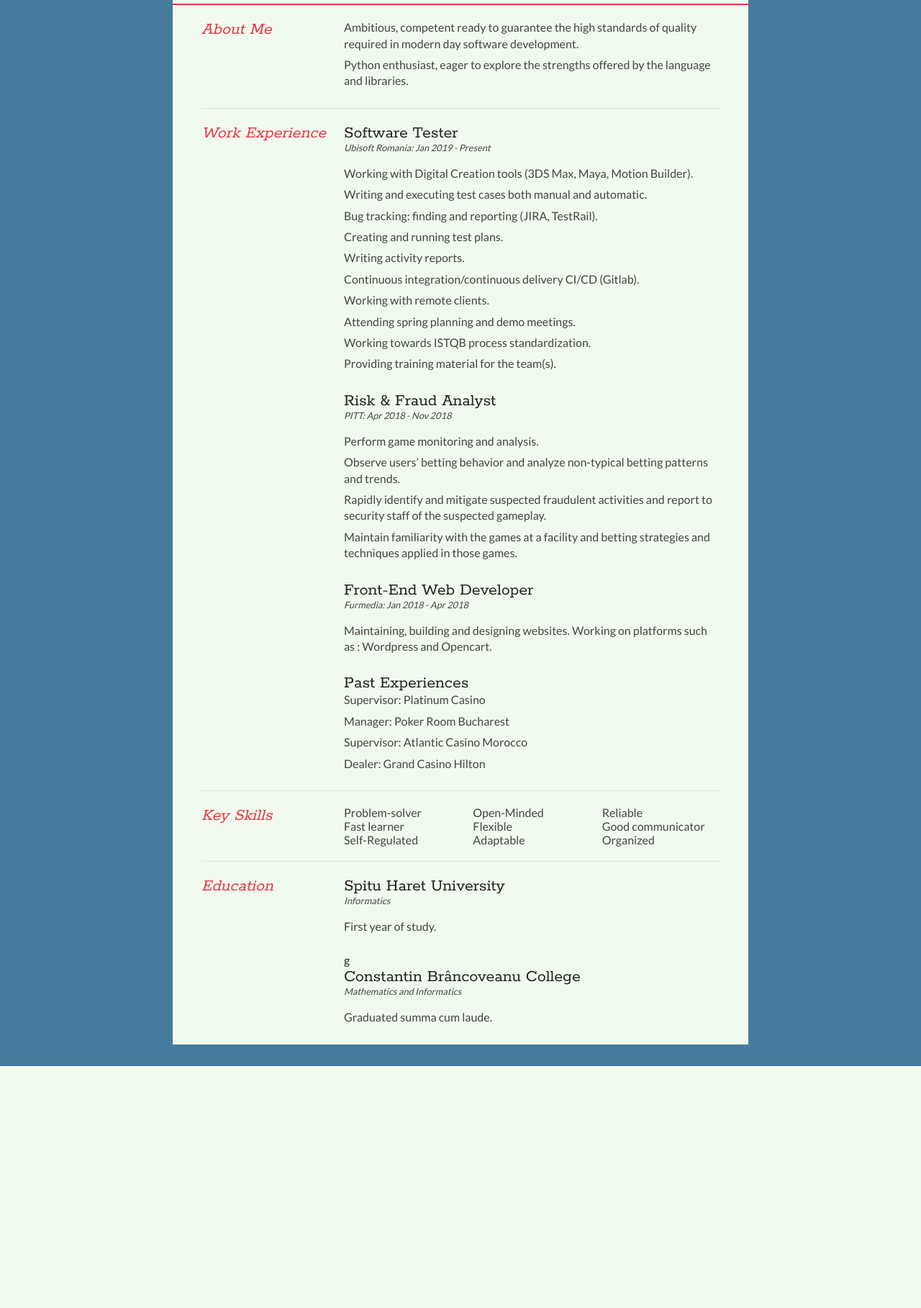
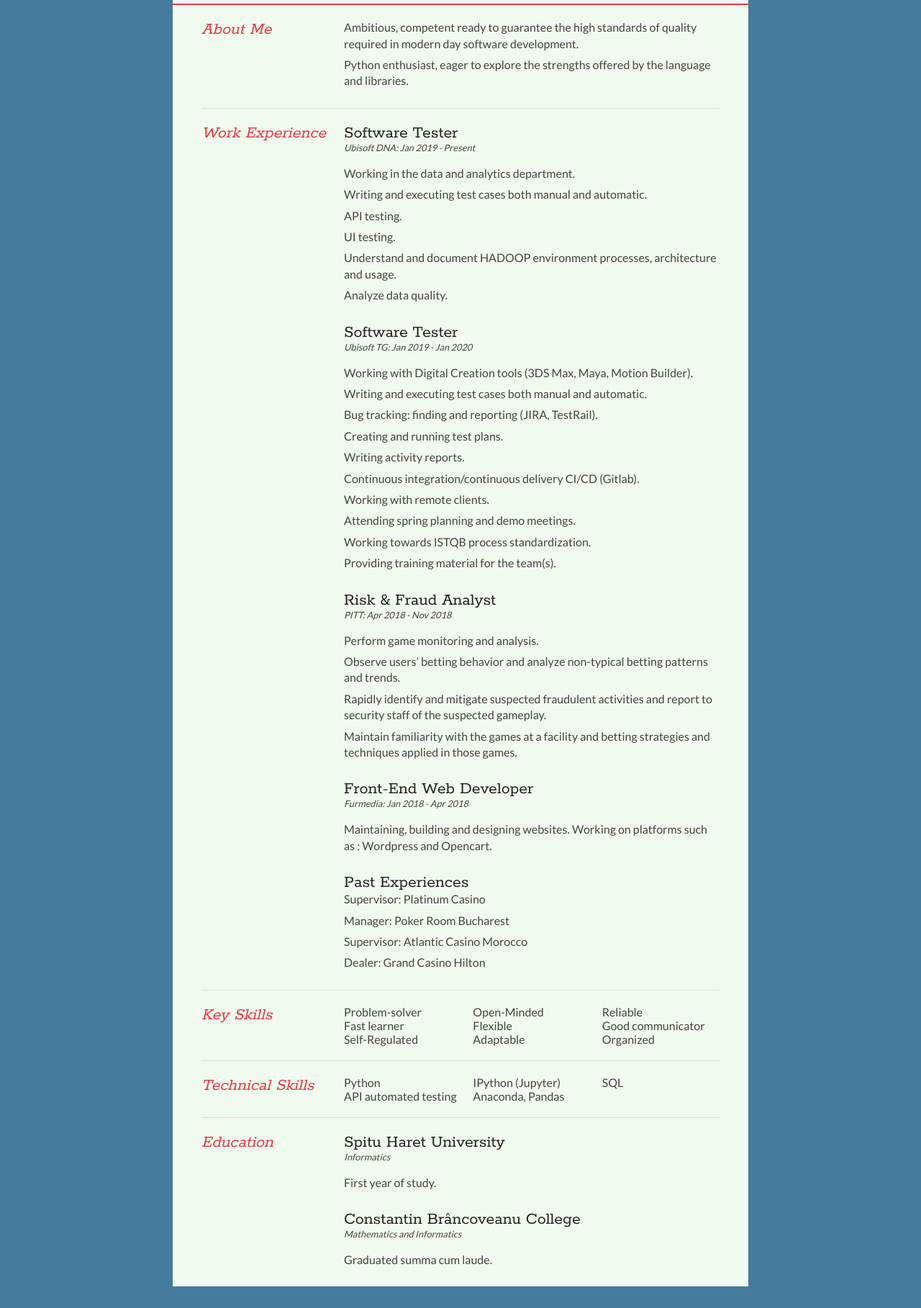
Before and after one commit to xtakacsx/resume_django, a Django app: page / in a window 1280 px wide. Shown: the part 169-1986 px from the top of the page at 72% size. Before the commit the page ends 1650 px from the top, so only its background shows below. Run offline with Django 3.2, Linux system fonts and the light colour scheme.

Commit message:
profile update 2020

```diff
--- a/resumes/templates/index.html
+++ b/resumes/templates/index.html
@@ -19,7 +19,7 @@
 <div id="cv" class="instaFade">
     <div class="mainDetails">
         <div id="headshot" class="quickFade">
-			<img src="{% static 'images/headshot.jpg' %}" alt="Paul-Andrei Takács" />
+            <img src="{% static 'images/headshot.jpg' %}" alt="Paul-Andrei Takács"/>
         </div>
 
         <div id="name">
@@ -45,7 +45,8 @@
                 </div>
 
                 <div class="sectionContent">
-					<p>Ambitious, competent ready to guarantee the high standards of quality required in modern day software development.</p>
+                    <p>Ambitious, competent ready to guarantee the high standards of quality required in modern day
+                        software development.</p>
                     <p>Python enthusiast, eager to explore the strengths offered by the language and libraries.</p>
                 </div>
             </article>
@@ -62,7 +63,19 @@
             <div class="sectionContent">
                 <article>
                     <h2>Software Tester</h2>
-					<p class="subDetails">Ubisoft Romania: Jan 2019 - Present</p>
+                    <p class="subDetails">Ubisoft DNA: Jan 2019 - Present</p>
+                    <p>Working in the data and analytics department.</p>
+                    <p>Writing and executing test cases both manual and automatic.</p>
+                    <p>API testing.</p>
+                    <p>UI testing.</p>
+                    <p>Understand and document HADOOP environment processes, architecture and usage.</p>
+                    <p>Analyze data quality.</p>
+                </article>
+                <br/>
+
+                <article>
+                    <h2>Software Tester</h2>
+                    <p class="subDetails">Ubisoft TG: Jan 2019 - Jan 2020</p>
                     <p>Working with Digital Creation tools (3DS Max, Maya, Motion Builder).</p>
                     <p>Writing and executing test cases both manual and automatic.</p>
                     <p>Bug tracking: finding and reporting (JIRA, TestRail).</p>
@@ -81,15 +94,18 @@
                     <p class="subDetails">PITT: Apr 2018 - Nov 2018</p>
                     <p>Perform game monitoring and analysis.</p>
                     <p>Observe users’ betting behavior and analyze non-typical betting patterns and trends.</p>
-					<p>Rapidly identify and mitigate suspected fraudulent activities and report to security staff of the suspected gameplay.</p>
-					<p>Maintain familiarity with the games at a facility and betting strategies and techniques applied in those games.</p>
+                    <p>Rapidly identify and mitigate suspected fraudulent activities and report to security staff of the
+                        suspected gameplay.</p>
+                    <p>Maintain familiarity with the games at a facility and betting strategies and techniques applied
+                        in those games.</p>
                 </article>
                 <br/>
 
                 <article>
                     <h2>Front-End Web Developer</h2>
                     <p class="subDetails">Furmedia: Jan 2018 - Apr 2018</p>
-					<p>Maintaining, building and designing websites. Working on platforms such as : Wordpress and Opencart.</p>
+                    <p>Maintaining, building and designing websites. Working on platforms such as : Wordpress and
+                        Opencart.</p>
                 </article>
                 <br/>
 
@@ -127,6 +143,23 @@
             <div class="clear"></div>
         </section>
 
+        <section>
+            <div class="sectionTitle">
+                <h1>Technical Skills</h1>
+            </div>
+
+            <div class="sectionContent">
+                <ul class="keySkills">
+                    <li>Python</li>
+                    <li>API automated testing</li>
+                    <li>IPython (Jupyter)</li>
+                    <li>Anaconda, Pandas</li>
+                    <li>SQL</li>
+                </ul>
+            </div>
+            <div class="clear"></div>
+        </section>
+
 
         <section>
             <div class="sectionTitle">
@@ -139,7 +172,7 @@
                     <p class="subDetails">Informatics</p>
                     <p>First year of study.</p>
                 </article>
-				<br/>g
+                <br/>
 
                 <article>
                     <h2>Constantin Brâncoveanu College</h2>
@@ -155,11 +188,13 @@
 <script type="text/javascript">
 var gaJsHost = (("https:" == document.location.protocol) ? "https://ssl." : "http://www.");
 document.write(unescape("%3Cscript src='" + gaJsHost + "google-analytics.com/ga.js' type='text/javascript'%3E%3C/script%3E"));
+
 </script>
 <script type="text/javascript">
 var pageTracker = _gat._getTracker("UA-3753241-1");
 pageTracker._initData();
 pageTracker._trackPageview();
+
 </script>
 </body>
 </html>
```
Lines whose indentation alone changed are shown as unchanged.
